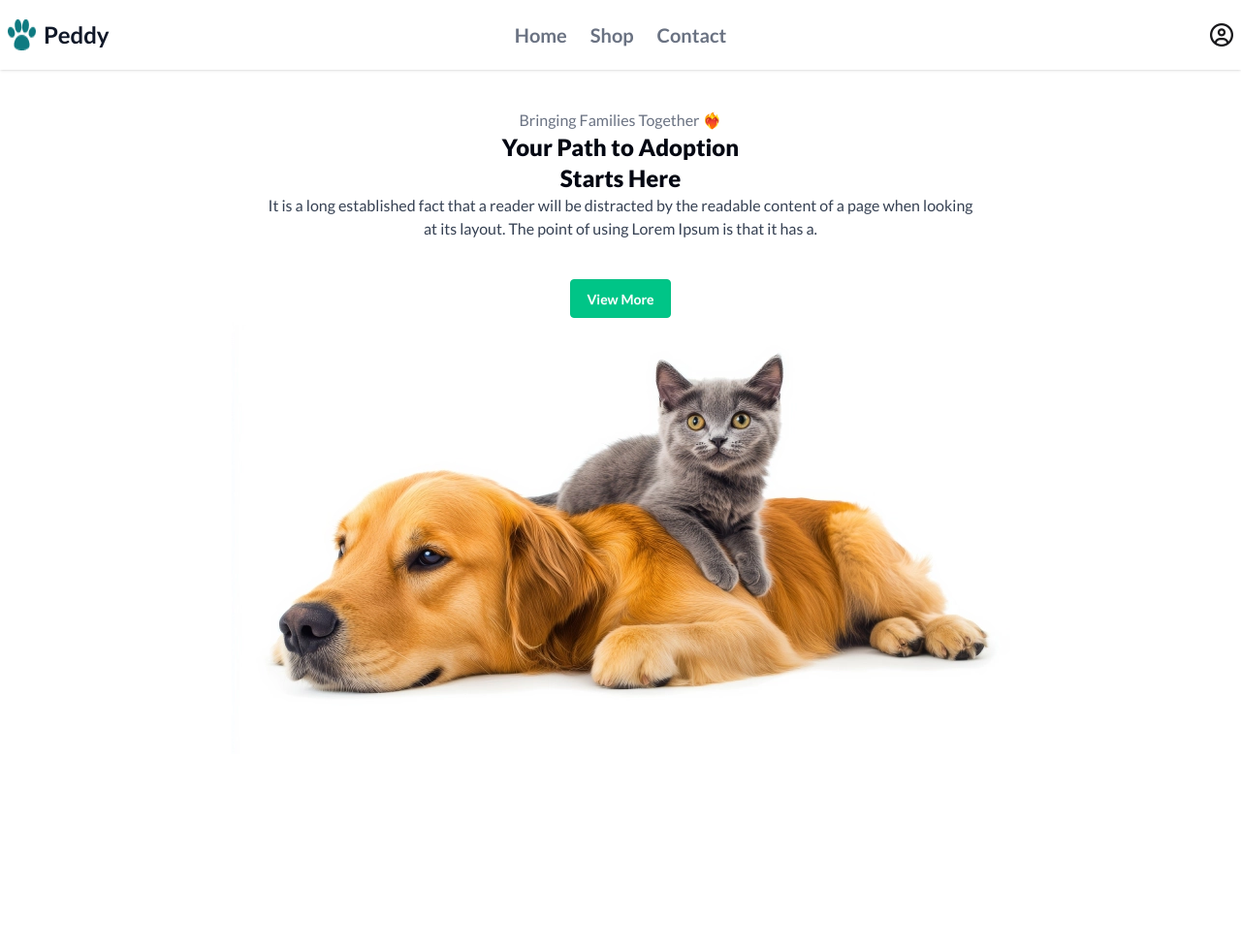
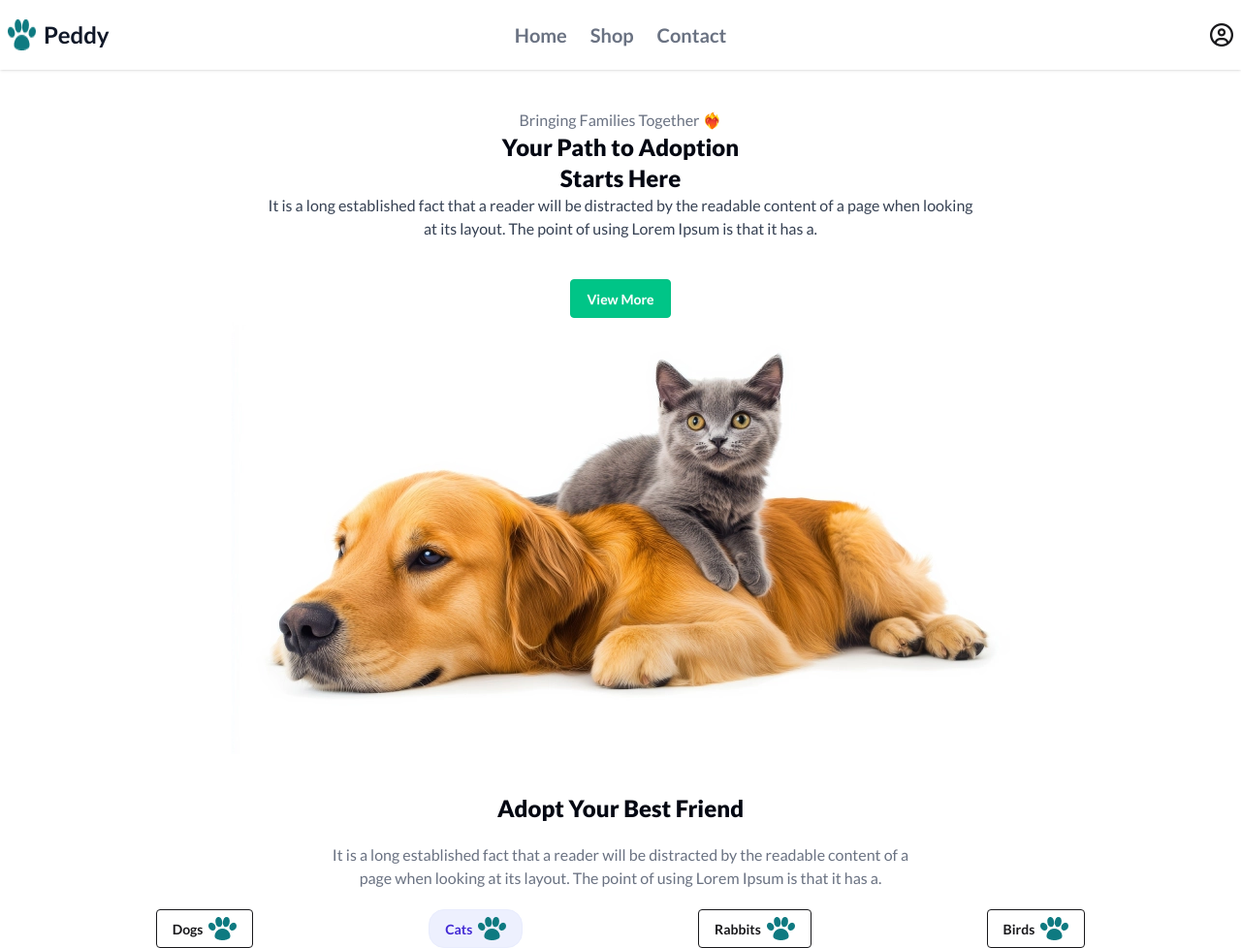
Before and after one commit to Sutradhar2071/peddy-shop, a plain HTML site: page index.html in a window 1280 px wide. Shown: the whole page at 97% size. Before the commit the page ends 800 px from the top, so only its background shows below. Drawn offline with nearby package versions, Linux system fonts and the light colour scheme.

Commit message:
adopt section done

```diff
--- a/index.html
+++ b/index.html
@@ -68,5 +68,31 @@
         </section>
 
      </header>
+
+     <!-- main section -->
+      <main>
+
+        <!-- adopt section -->
+        <section class="mt-10">
+            <div class="text-center">
+                <h1 class="text-gray-950 text-2xl font-extrabold">Adopt  Your  Best Friend</h1>
+                <p class="text-gray-500 mt-5">It is a long established fact that a reader will be distracted by the readable content of a <br> page when looking at its layout. The point of using Lorem Ipsum is that it has a.</p>
+
+            </div>
+            <div class="flex  justify-evenly mt-5 items-center gap-5">
+                <button class="btn btn-outline">Dogs
+                    <img src="images/logo.webp" alt="">
+                </button>
+                <button class="btn btn-soft rounded-2xl btn-primary">Cats
+                    <img src="images/logo.webp" alt="">
+                </button>
+                <button class="btn btn-outline">Rabbits
+                    <img src="images/logo.webp" alt="">
+                </button>
+                <button class="btn btn-outline">Birds
+                    <img src="images/logo.webp" alt=""></button>
+            </div>
+        </section>
+      </main>
 </body>
 </html>
```
